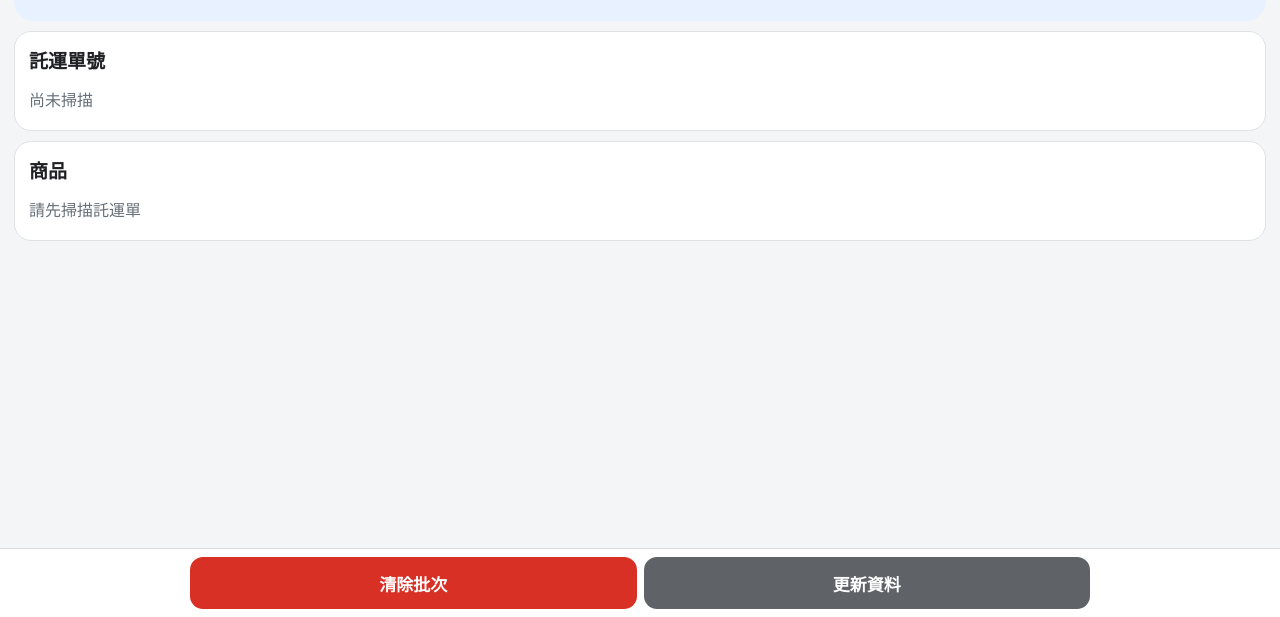
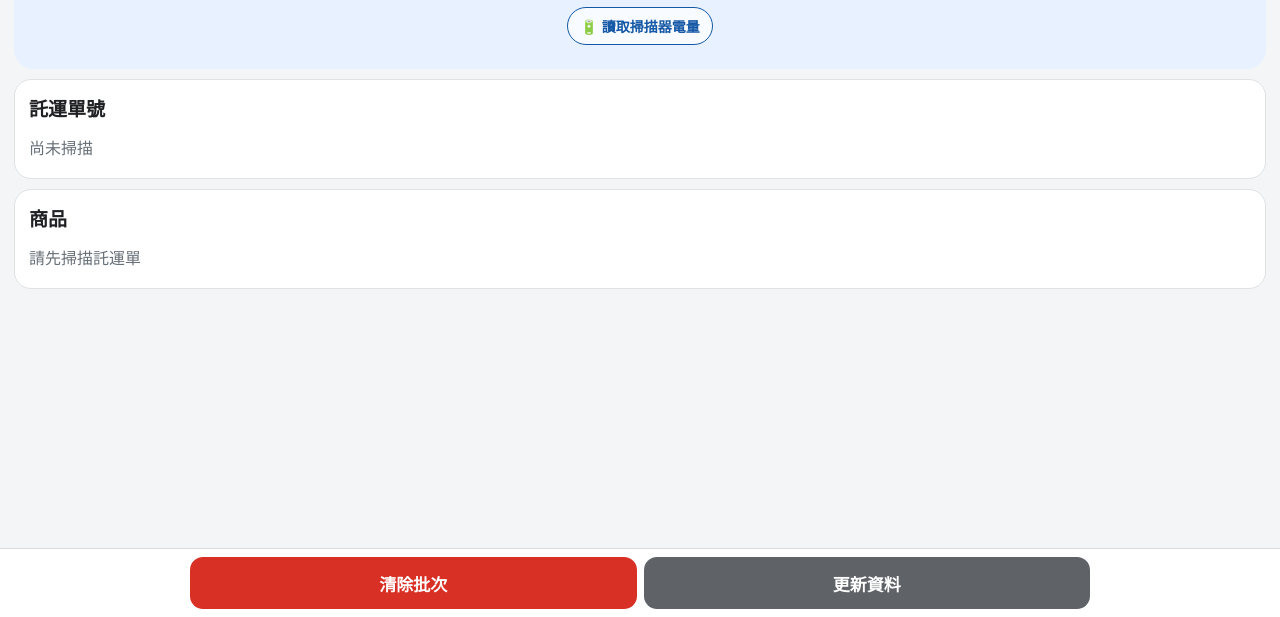
Before and after one commit to MRMOTOROIL/warehouse-scanner, a website: page index.html in a window 1280 px wide. Shown: the part 183-800 px from the top of the page. Drawn offline with Linux system fonts and the light colour scheme.

Commit message:
Add optional XD-5005W battery level reader

```diff
--- a/index.html
+++ b/index.html
@@ -249,6 +249,22 @@
     }
 
 
+
+    .battery-button {
+      margin-top: 10px;
+      min-height: 38px;
+      padding: 7px 12px;
+      border: 1px solid currentColor;
+      border-radius: 999px;
+      background: rgba(255,255,255,.72);
+      color: inherit;
+      font-size: 14px;
+      font-weight: 900;
+    }
+
+    .battery-button:disabled {
+      opacity: .65;
+    }
 
     .status-message {
 
@@ -834,6 +850,7 @@
   <div class="status waiting" id="status">
     <div id="statusTitle" class="status-title">系統啟動中</div>
     <div id="statusMessage" class="status-message">正在讀取商品資料</div>
+    <button id="batteryButton" class="battery-button" type="button" onclick="connectScannerBattery()">🔋 讀取掃描器電量</button>
   </div>
 
   <div class="card">
```
